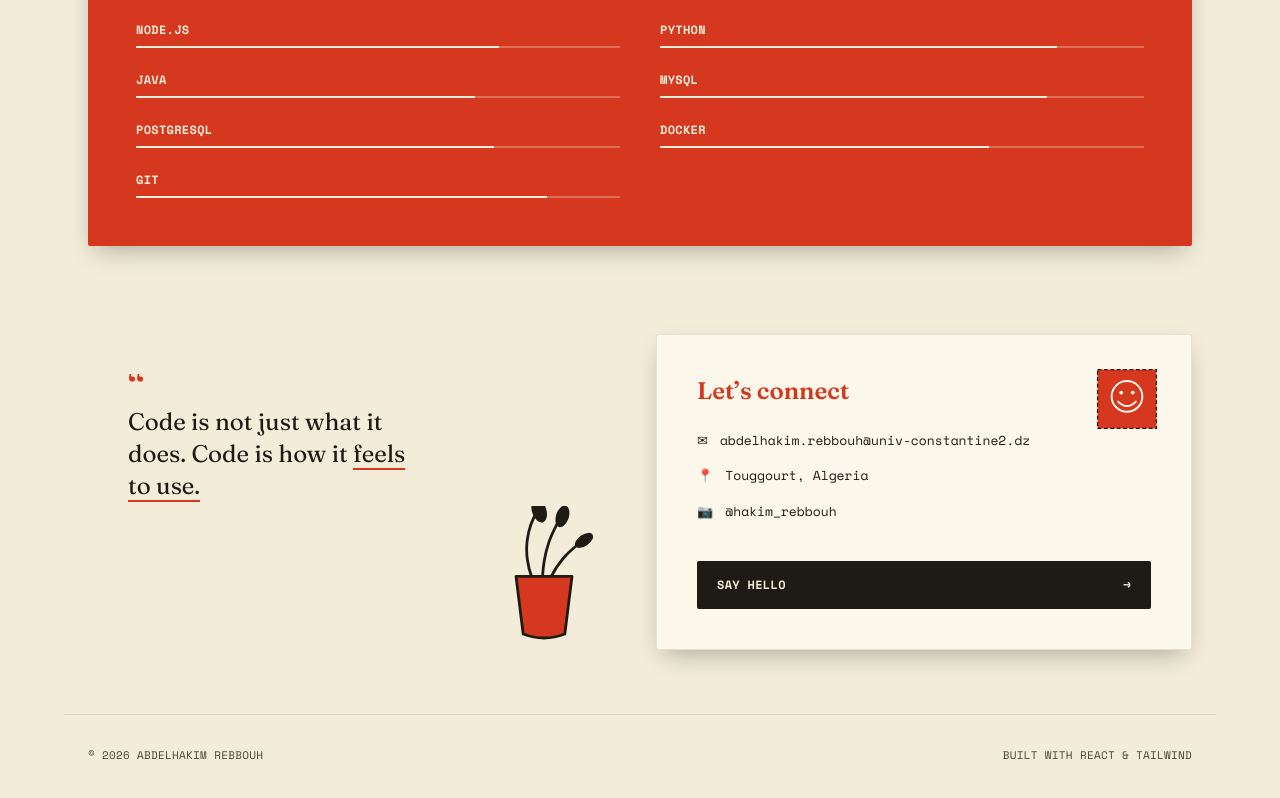
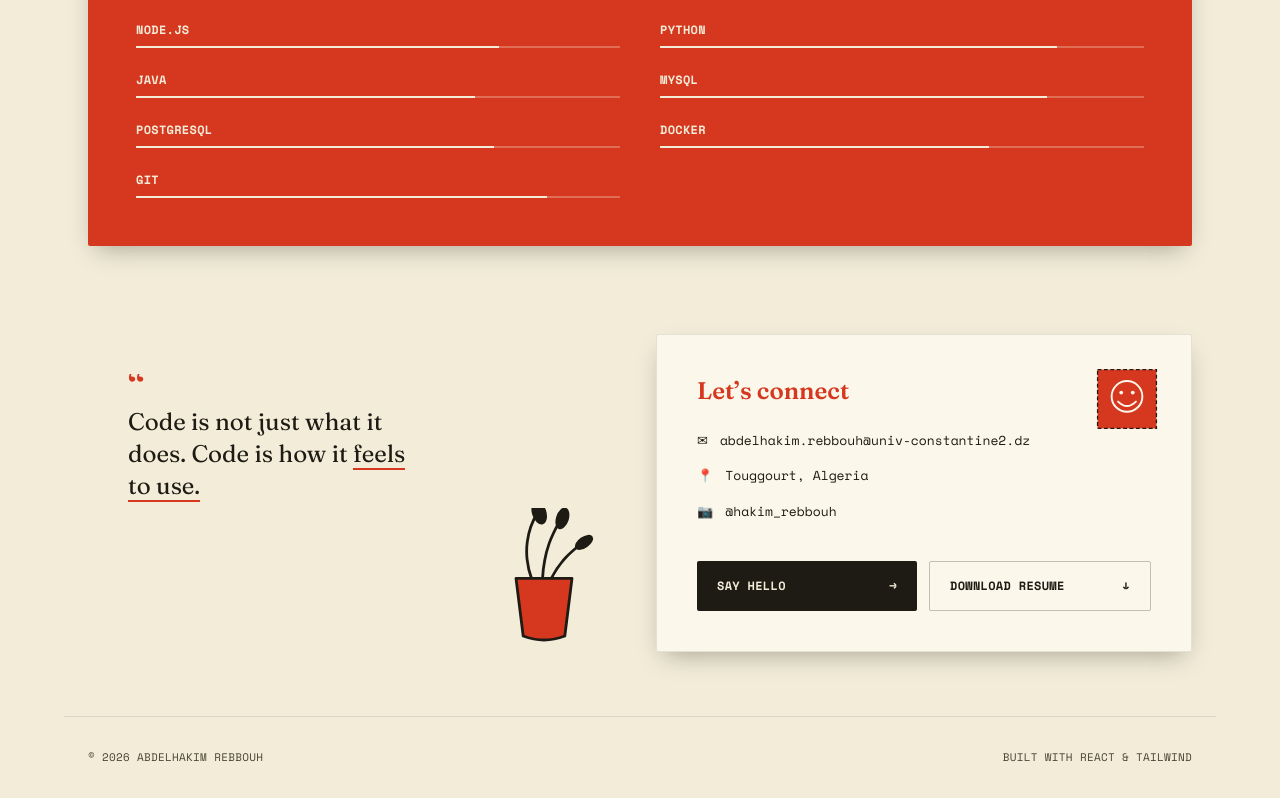
Before and after one commit to hakimskills/new_portfolio, a React (Vite) app: page / in a window 1280 px wide. Shown: the part 2743-3541 px from the top of the page. Built offline with nearby package versions, Linux system fonts and the light colour scheme.

Commit message:
update contact page

```diff
--- a/src/components/Contact.jsx
+++ b/src/components/Contact.jsx
@@ -36,12 +36,7 @@ export default function Contact() {
             </li>
             <li className="flex items-center gap-3">
               <span aria-hidden>&#128247;</span>
-              <a
-                href="https://instagram.com/hakim_rebbouh"
-                target="_blank"
-                rel="noreferrer"
-                className="hover:text-clay"
-              >
+              <a href="https://instagram.com/hakim_rebbouh" target="_blank" rel="noreferrer" className="hover:text-clay">
                 @hakim_rebbouh
               </a>
             </li>
@@ -49,12 +44,14 @@ export default function Contact() {
 
           <SmileyStamp className="w-16 h-16 absolute top-8 right-8" />
 
-          <a
-            href="mailto:abdelhakim.rebbouh@univ-constantine2.dz"
-            className="mt-10 flex items-center justify-between bg-ink text-cream text-xs uppercase tracking-wide font-bold px-5 py-4 rounded-sm hover:bg-clay transition-colors"
-          >
-            Say hello <span aria-hidden>&rarr;</span>
-          </a>
+          <div className="mt-10 flex flex-col sm:flex-row gap-3">
+            <a href="mailto:abdelhakim.rebbouh@univ-constantine2.dz" className="flex-1 flex items-center justify-between bg-ink text-cream text-xs uppercase tracking-wide font-bold px-5 py-4 rounded-sm hover:bg-clay transition-colors">
+              Say hello <span aria-hidden>&rarr;</span>
+            </a>
+            <a href="/resume.pdf" download className="flex-1 flex items-center justify-between border border-ink/25 text-ink text-xs uppercase tracking-wide font-bold px-5 py-4 rounded-sm hover:border-clay hover:text-clay transition-colors">
+              Download resume <span aria-hidden>&darr;</span>
+            </a>
+          </div>
         </div>
       </div>
     </section>
```
